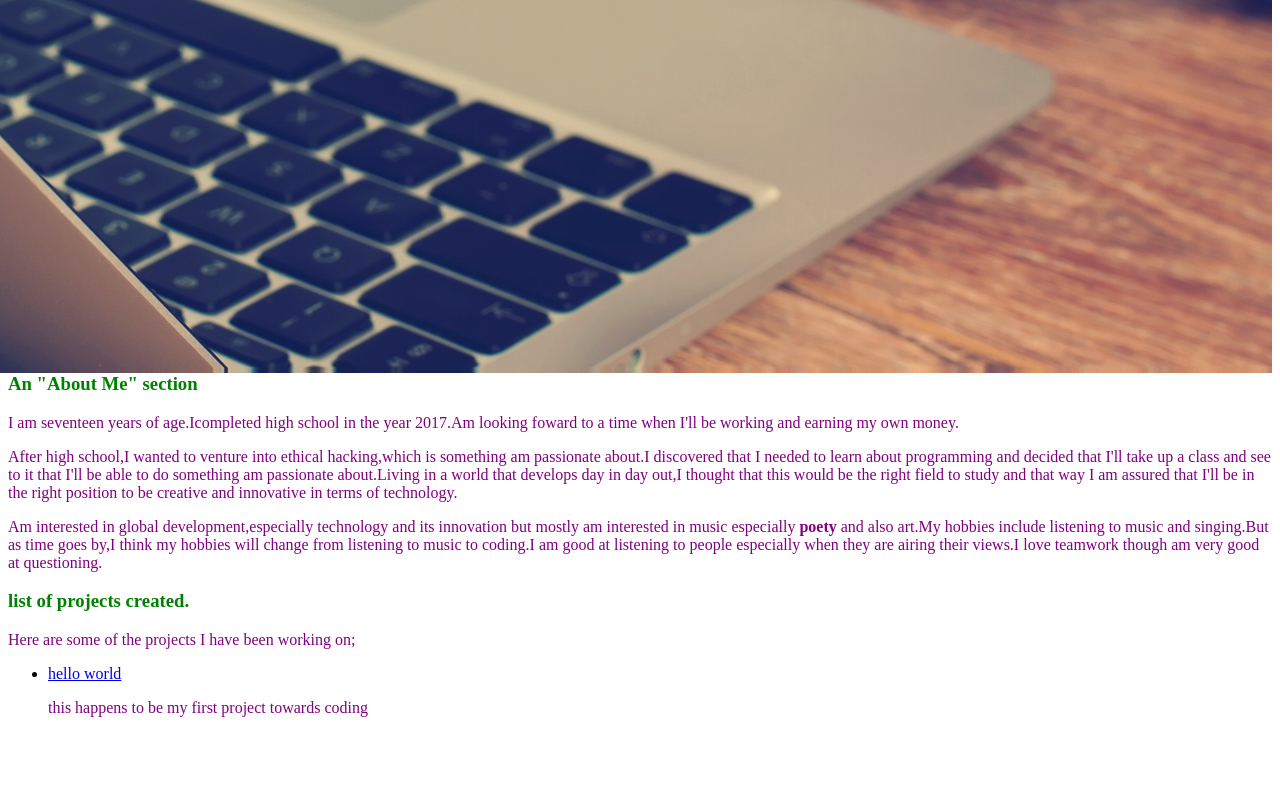
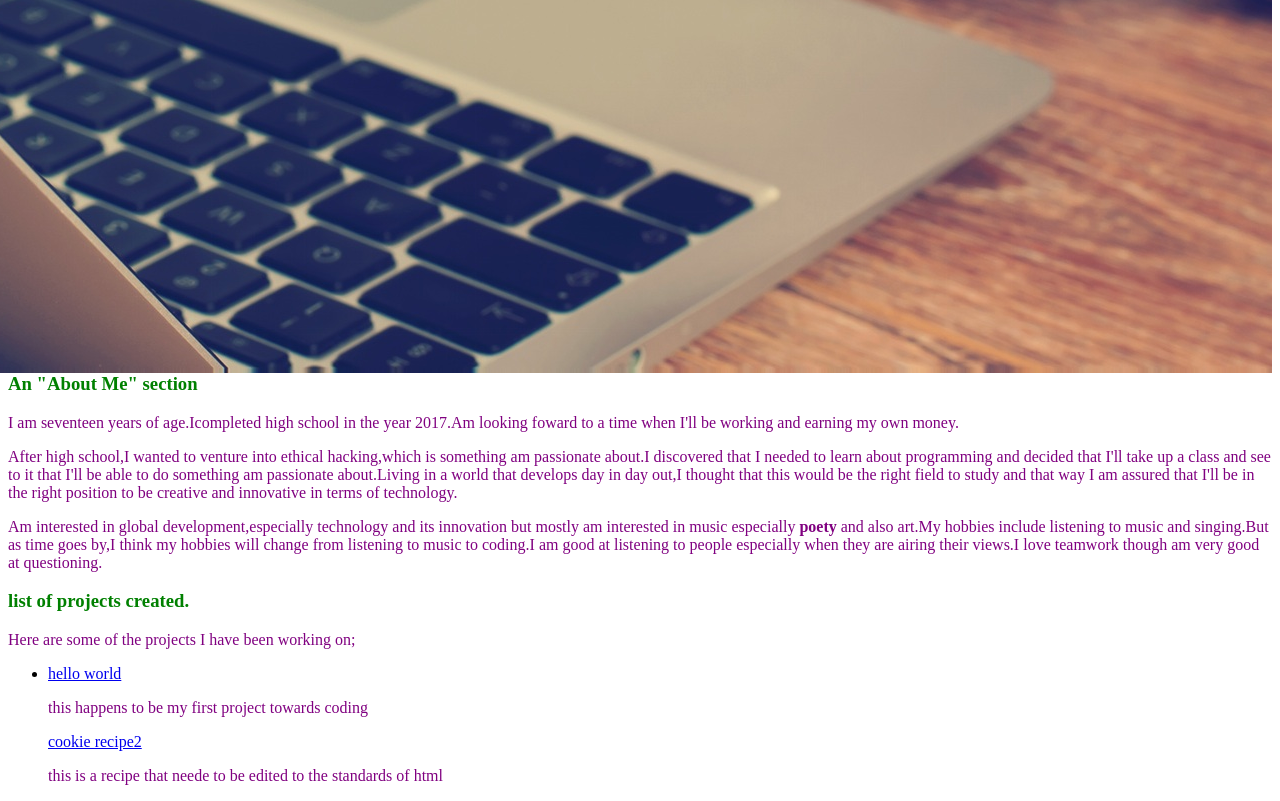
Before and after one commit to annstella/ip1, a plain HTML site: page index.html in a window 1280 px wide. Shown: the part 578-1379 px from the top of the page. Before the commit the page ends 1311 px from the top, so only its background shows below. Drawn offline with Linux system fonts and the light colour scheme.

Commit message:
add to page

```diff
--- a/index.html
+++ b/index.html
@@ -25,6 +25,9 @@
                   <li>
                     <a href="https://github.com/annstella/hello-world.git">hello world</a>
               <p>this happens to be my first project towards coding</p>
+                    <a href="https://github.com/annstella/cookie-recipe2.git">cookie recipe2</a>
+              <p>this is a recipe that neede to be edited to the standards of html</p>
+
                   </li>
                 </ul>
 
```
